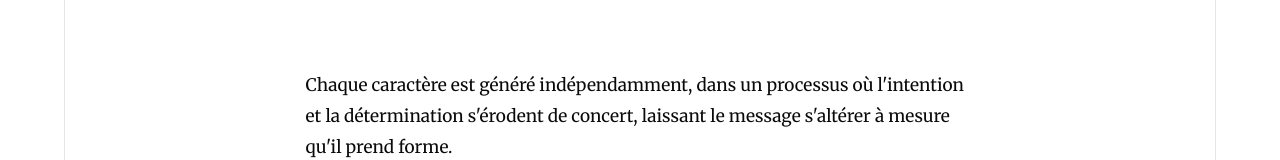
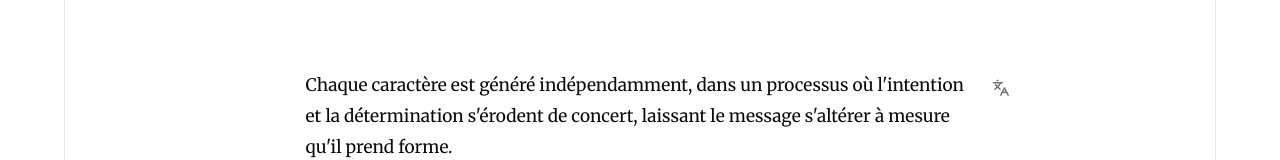
Before and after one commit to notnotebox/fortuita-consilia, a Next.js app: page /about in a window 1280 px wide. Shown: the part 328-488 px from the top of the page. Built offline with nearby package versions, Linux system fonts and the light colour scheme; no server answers; a web font is replaced by a local one.

Commit message:
feat(about): add animated FR/EN text toggle in intro section

```diff
--- /dev/null
+++ b/app/about/about-copy-toggle.tsx
@@ -0,0 +1,176 @@
+"use client";
+
+import { useCallback, useEffect, useRef, useState } from "react";
+import { Languages as LanguagesIcon } from "lucide-react";
+import { Button } from "@/components/ui/button";
+
+const FR_PARAGRAPHS = [
+  "Chaque caractère est généré indépendamment, dans un processus où l'intention et la détermination s'érodent de concert, laissant le message s'altérer à mesure qu'il prend forme.",
+  "À considérer, éventuellement, comme une épreuve : seules les formulations portées par une foi inébranlable parviennent à être exprimées.",
+  "À l'instar de messagers d'antan, c'est par la force du dessein qu'un chemin se trace dans l'adversité.",
+];
+
+const EN_PARAGRAPHS = [
+  "Each character is generated independently, through a process where intention and resolve erode together, allowing the message to alter itself as it takes shape.",
+  "It may, perhaps, be regarded as a trial: only formulations carried by unwavering faith manage to be expressed.",
+  "Like messengers of old, it is through the force of purpose that a path is carved through adversity.",
+];
+
+const TEXT_CLASS_NAME = "text-[0.98rem] leading-7";
+
+type ActiveTransition = {
+  paragraphIndex: number;
+  sourceText: string;
+  targetText: string;
+  cursor: number;
+};
+
+export function AboutCopyToggle() {
+  const [isEnglish, setIsEnglish] = useState(false);
+  const [isAnimating, setIsAnimating] = useState(false);
+  const [displayedParagraphs, setDisplayedParagraphs] = useState(FR_PARAGRAPHS);
+  const [activeTransition, setActiveTransition] = useState<ActiveTransition | null>(
+    null,
+  );
+
+  const animationFrameRef = useRef<number | null>(null);
+  const runIdRef = useRef(0);
+
+  const clearAnimationHandles = useCallback(() => {
+    if (animationFrameRef.current !== null) {
+      window.cancelAnimationFrame(animationFrameRef.current);
+      animationFrameRef.current = null;
+    }
+  }, []);
+
+  useEffect(() => {
+    return () => {
+      clearAnimationHandles();
+    };
+  }, [clearAnimationHandles]);
+
+  const handleToggleLanguage = useCallback(() => {
+    if (isAnimating) {
+      return;
+    }
+
+    const targetParagraphs = isEnglish ? FR_PARAGRAPHS : EN_PARAGRAPHS;
+    const currentParagraphs = displayedParagraphs;
+    const runId = runIdRef.current + 1;
+
+    setIsAnimating(true);
+    setIsEnglish((prev) => !prev);
+    runIdRef.current = runId;
+    clearAnimationHandles();
+
+    const animateParagraph = (targetText: string, paragraphIndex: number) => {
+      const sourceText = currentParagraphs[paragraphIndex] ?? "";
+      const totalSteps = Math.max(sourceText.length, targetText.length);
+      const durationMs = Math.min(780, Math.max(320, totalSteps * 5));
+
+      return new Promise<void>((resolve) => {
+        let startTime = -1;
+        let previousCursor = -1;
+        const easeOutSine = (t: number) => Math.sin((t * Math.PI) / 2);
+
+        const tick = (now: number) => {
+          if (runIdRef.current !== runId) {
+            animationFrameRef.current = null;
+            resolve();
+            return;
+          }
+
+          if (startTime < 0) {
+            startTime = now;
+            setActiveTransition({
+              paragraphIndex,
+              sourceText,
+              targetText,
+              cursor: 0,
+            });
+          }
+
+          const elapsed = now - startTime;
+          const progress = Math.min(1, elapsed / durationMs);
+          const cursor = Math.round(totalSteps * easeOutSine(progress));
+
+          if (cursor !== previousCursor) {
+            setActiveTransition({
+              paragraphIndex,
+              sourceText,
+              targetText,
+              cursor,
+            });
+            previousCursor = cursor;
+          }
+
+          if (progress < 1) {
+            animationFrameRef.current = window.requestAnimationFrame(tick);
+            return;
+          }
+
+          setDisplayedParagraphs((prev) => {
+            const next = [...prev];
+            next[paragraphIndex] = targetText;
+            return next;
+          });
+          setActiveTransition(null);
+          animationFrameRef.current = null;
+          resolve();
+        };
+
+        animationFrameRef.current = window.requestAnimationFrame(tick);
+      });
+    };
+
+    void (async () => {
+      for (const [paragraphIndex, targetText] of targetParagraphs.entries()) {
+        await animateParagraph(targetText, paragraphIndex);
+        if (runIdRef.current !== runId) {
+          return;
+        }
+      }
+
+      setDisplayedParagraphs(targetParagraphs);
+      setActiveTransition(null);
+      setIsAnimating(false);
+      clearAnimationHandles();
+    })();
+  }, [clearAnimationHandles, displayedParagraphs, isAnimating, isEnglish]);
+
+  return (
+    <section className="relative space-y-4 pr-10 sm:pr-0">
+      <Button
+        type="button"
+        variant="ghost"
+        size="icon"
+        onClick={handleToggleLanguage}
+        disabled={isAnimating}
+        className="absolute right-0 top-0 size-8 text-muted-foreground sm:-right-10"
+        title={isEnglish ? "Passer en français" : "Switch to English"}
+        aria-label={isEnglish ? "Passer en français" : "Switch to English"}
+      >
+        <LanguagesIcon className="size-4" aria-hidden="true" />
+      </Button>
+
+      {displayedParagraphs.map((paragraph, index) => {
+        const isActive = activeTransition?.paragraphIndex === index;
+
+        return (
+          <p key={index} className={TEXT_CLASS_NAME}>
+            {isActive ? (
+              <>
+                {activeTransition.targetText.slice(0, activeTransition.cursor)}
+                <span className="text-muted-foreground/60 transition-colors">
+                  {activeTransition.sourceText.slice(activeTransition.cursor)}
+                </span>
+              </>
+            ) : (
+              paragraph
+            )}
+          </p>
+        );
+      })}
+    </section>
+  );
+}
--- a/app/about/page.tsx
+++ b/app/about/page.tsx
@@ -1,11 +1,11 @@
 import Link from "next/link";
 import { Button } from "@/components/ui/button";
 import { ExternalLink as ExternalLinkIcon, Star } from "lucide-react";
+import { AboutCopyToggle } from "./about-copy-toggle";
 
 const linkClassName = "underline-offset-4 transition-colors hover:underline";
 const linkClassNameNoUnderline = "transition-colors";
 const labelClassName = "uppercase tracking-[0.12em]";
-const textClassName = "text-[0.98rem] leading-7";
 const techListClassName =
   "grid gap-x-6 gap-y-3 text-sm text-muted-foreground min-[740px]:grid-cols-[120px_max-content]";
 
@@ -82,10 +82,7 @@ function TechList({
           <dt className={labelClassName}>{item.label}</dt>
           <dd className="flex flex-wrap items-center gap-1.5">
             {item.links.map((link, index) => (
-              <span
-                key={link.href}
-                className="inline-flex items-center gap-1.5"
-              >
+              <span key={link.href} className="inline-flex items-center gap-1.5">
                 {index > 0 && (
                   <span aria-hidden="true" className="text-border">
                     ·
@@ -100,6 +97,7 @@ function TechList({
     </dl>
   );
 }
+
 export default function AboutPage() {
   return (
     <div className="mx-auto flex w-full flex-1 items-center justify-center py-8 sm:py-12">
@@ -115,25 +113,7 @@ export default function AboutPage() {
             </p>
           </header>
 
-          <section className="space-y-4">
-            <p className={textClassName}>
-              Chaque caractère est généré indépendamment, dans un processus où
-              l'intention et la détermination s'érodent de concert, laissant le
-              message s'altérer à mesure qu'il prend
-              forme.
-            </p>
-
-            <p className={textClassName}>
-              À considérer, éventuellement, comme une épreuve : seules les
-              formulations portées par une foi inébranlable parviennent à être
-              exprimées.
-            </p>
-
-            <p className={textClassName}>
-              À l'instar de messagers d'antan, c'est par la force du dessein
-              qu'un chemin se trace dans l'adversité.
-            </p>
-          </section>
+          <AboutCopyToggle />
 
           <section className="space-y-16">
             <div className="mx-auto grid w-full max-w-2xl gap-8 min-[740px]:grid-cols-2 min-[740px]:gap-x-12">
@@ -149,9 +129,7 @@ export default function AboutPage() {
                     <span>
                       {item.links.map((link, index) => (
                         <span key={link.href}>
-                          {index > 0 ? (
-                            <span className="text-border"> · </span>
-                          ) : null}
+                          {index > 0 ? <span className="text-border"> · </span> : null}
                           <ExternalLink href={link.href}>{link.label}</ExternalLink>
                         </span>
                       ))}
```
